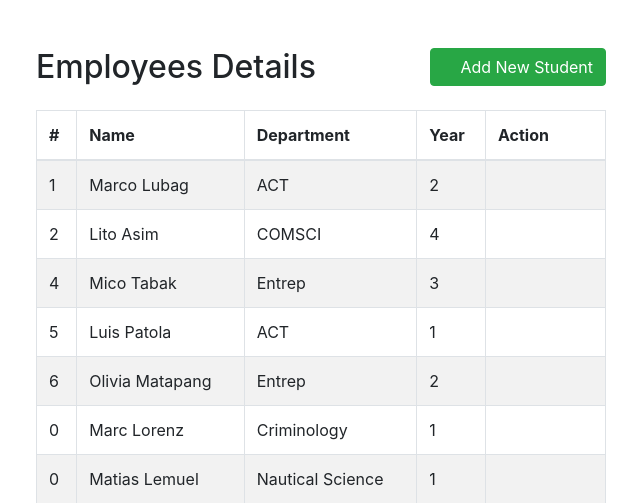
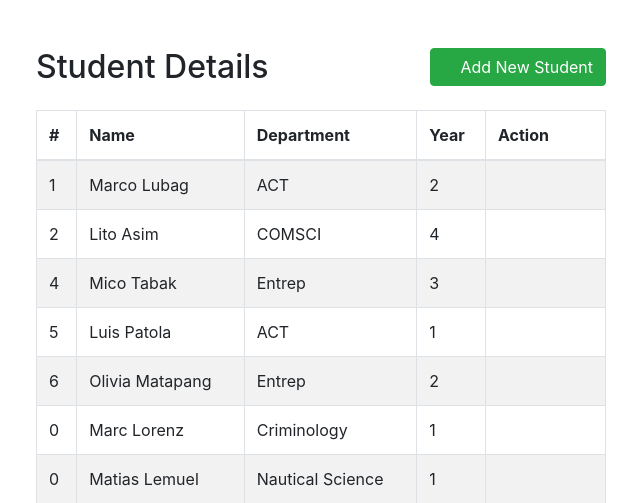
Before and after one commit to LiamGon97/CRUDdb, a PHP site: page / in a window 1280 px wide. Shown: the top 503 px of the page, without its empty margins (319-959 px from the left). Run offline with PHP 8.4, Linux system fonts and the light colour scheme; data comes from the database, SQL or seed files in the repository; some web fonts are replaced.

Commit message:
Update index.php

```diff
--- a/index.php
+++ b/index.php
@@ -28,7 +28,7 @@
         <div class="row">
             <div class="col-md-12">
                 <div class="mt-5 mb-3 clearfix">
-                    <h2 class="pull-left">Employees Details</h2>
+                    <h2 class="pull-left">Student Details</h2>
                     <a href="create.php" class="btn btn-success pull-right"><i class="fa fa-plus"></i> Add New Student</a>
                 </div>
                 <?php
```
